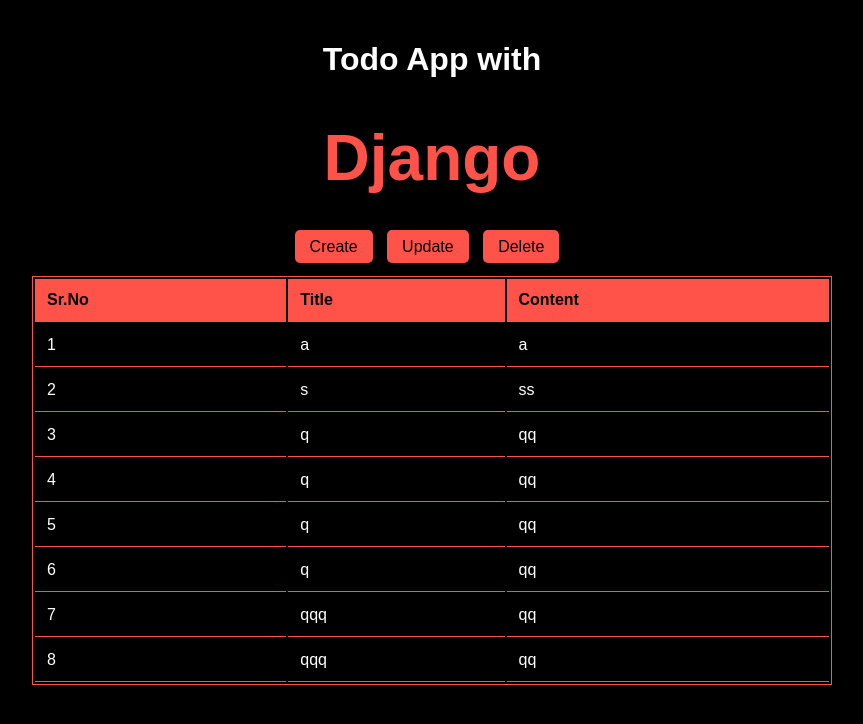
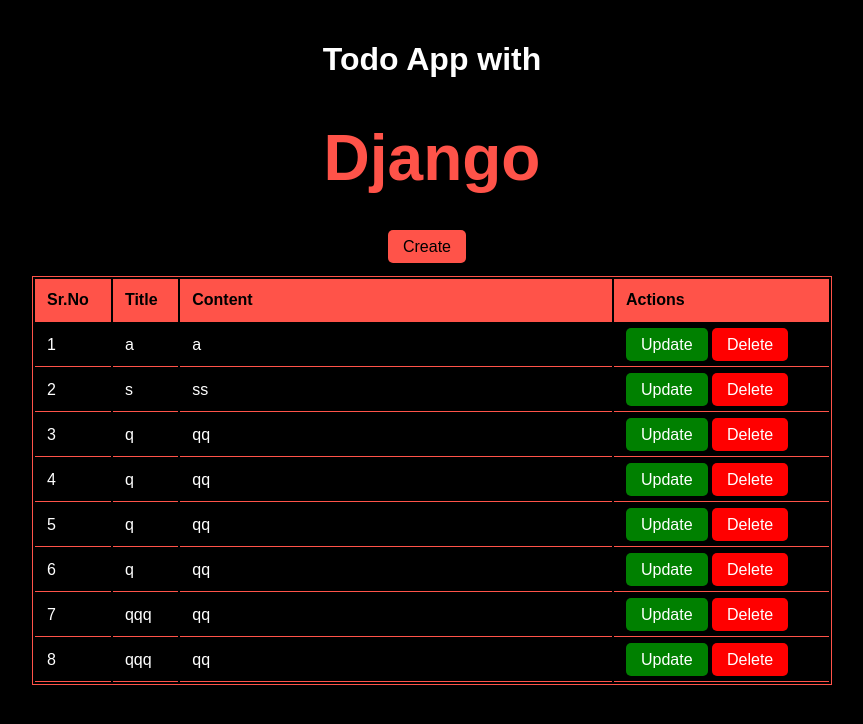
Before and after one commit to SulemanAwais/django-CRUD, a Django app: page / in a window 1280 px wide. Shown: the top 724 px of the page, without its empty margins (208-1071 px from the left). Run offline with Django 5.2, Linux system fonts and the light colour scheme; data comes from the database, SQL or seed files in the repository.

Commit message:
CRUD updated

```diff
--- a/CRUDapplication/urls.py
+++ b/CRUDapplication/urls.py
@@ -23,6 +23,7 @@ urlpatterns = [
     path('dummy-users/', list_dummy_users),
     path('', landing_page),
     path('create-task/', create_task),
+    path('update-task/<id>/', update_task),
     path('update-task/', update_task),
-    path('delete-task/', delete_task),
+    path('delete-task/<id>/', delete_task),
 ]
--- a/playground/templates/base.html
+++ b/playground/templates/base.html
@@ -53,6 +53,14 @@
             border-radius: 5px;
             transition: background-color 0.3s ease, color 0.3s ease;
         }
+        a {
+            text-decoration: none;
+            padding: 8px 15px;
+            color: black;
+            background-color: #ff5349;
+            border-radius: 5px;
+            transition: background-color 0.3s ease, color 0.3s ease;
+        }
 
         nav a:hover {
             background-color: white;
@@ -80,7 +88,7 @@
             text-align: left;
             border-bottom: 1px solid #ff5349;
             white-space: nowrap;
-            overflow: hidden;
+<!--            overflow: hidden;-->
             text-overflow: ellipsis;
         }
 
--- a/playground/templates/landing_page/index.html
+++ b/playground/templates/landing_page/index.html
@@ -3,8 +3,8 @@
 <nav>
             <ul>
                 <li><a href="/create-task/">Create</a></li>
-                <li><a href="/update-task/">Update</a></li>
-                <li><a href="/delete-task/">Delete</a></li>
+<!--                <li><a href="/update-task/">Update</a></li>-->
+<!--                <li><a href="/delete-task/">Delete</a></li>-->
             </ul>
         </nav>
         <section class="content">
@@ -17,14 +17,19 @@
                         <th>Sr.No</th>
                         <th>Title</th>
                         <th>Content</th>
+                        <th>Actions</th>
                     </tr>
                 </thead>
                 {% for task in tasks %}
-                <tbody style="overflow-x: hidden">
+                <tbody>
                     <tr>
                         <td>{{forloop.counter}}</td>
                         <td>{{task.title}}</td>
-                        <td>{{task.content}}</td>
+                        <td style="min-width: 350px;max-width:600px;overflow-x:auto">{{task.content}}</td>
+                        <td>
+                            <a type="button" href="/update-task/{{task.id}}/" style="background:green;color:white" >Update</a>
+                            <a type="button" href="/delete-task/{{task.id}}/" style="background:red;color:white" >Delete</a>
+                        </td>
                     </tr>
                 </tbody>
                 {%endfor%}
--- a/playground/views.py
+++ b/playground/views.py
@@ -1,4 +1,4 @@
-from django.shortcuts import render, redirect
+from django.shortcuts import render, redirect, reverse
 from django.http import HttpResponse
 
 from playground.models import Task
@@ -45,42 +45,46 @@ def create_task(request):
     return render(request=request, template_name='create_task/index.html')
 
 
-def update_task(request):
+def update_task(request, id):
     try:
+        task_id = int(id)
         if request.method == 'POST':
             data = request.POST
-            task_id = int(data.get('id')) - 1
             title = data.get('title')
             content = data.get('content')
             print(title)
             print(task_id)
-            print(type(task_id))
-            print(content)
-            task = Task.objects.all()[task_id]
+            #     print(type(task_id))
+            #     print(content)
+            task = Task.objects.get(id=id)
             if task:
-                task.title = title
-                task.content = content
-                task.save()
-                return redirect(to='/')
-            else:
-                return HttpResponse('id does not exist')
+                if title:
+                    task.title = title
+                if content:
+                    task.content = content
+            task.save()
+            # return redirect(to='/')
+            # return render(request=request, template_name='update_task/index.html', context={'id': id})
+            landing_page_url = reverse(landing_page)
+            return redirect(to=landing_page_url)
+
+        else:
+            return render(request=request, template_name='update_task/index.html', context={'id': id})
     except Exception as error:
         return HttpResponse(error)
-    return render(request=request, template_name='update_task/index.html')
+
+    # return render(request=request, template_name='update_task/index.html')
 
 
-def delete_task(request):
+def delete_task(request, id):
     try:
-        if request.method == 'POST':
-            data = request.POST
-            task_id = int(data.get('id')) - 1
-            print(task_id)
-            task = Task.objects.all()[task_id]
-            if task:
-                task.delete()
-                return redirect(to='/')
-            else:
-                return HttpResponse('id does not exist')
+        task_id = int(id)
+        print(task_id)
+        task = Task.objects.get(id=id)
+        if task:
+            task.delete()
+            return redirect(to='/')
+        else:
+            return HttpResponse('id does not exist')
     except Exception as error:
         return HttpResponse(error)
-    return render(request=request, template_name='delete_task/index.html')
```
Also changed, not shown: playground/templates/create_task/index.html (+5 -5 lines), playground/templates/update_task/index.html (+26 -14 lines).
